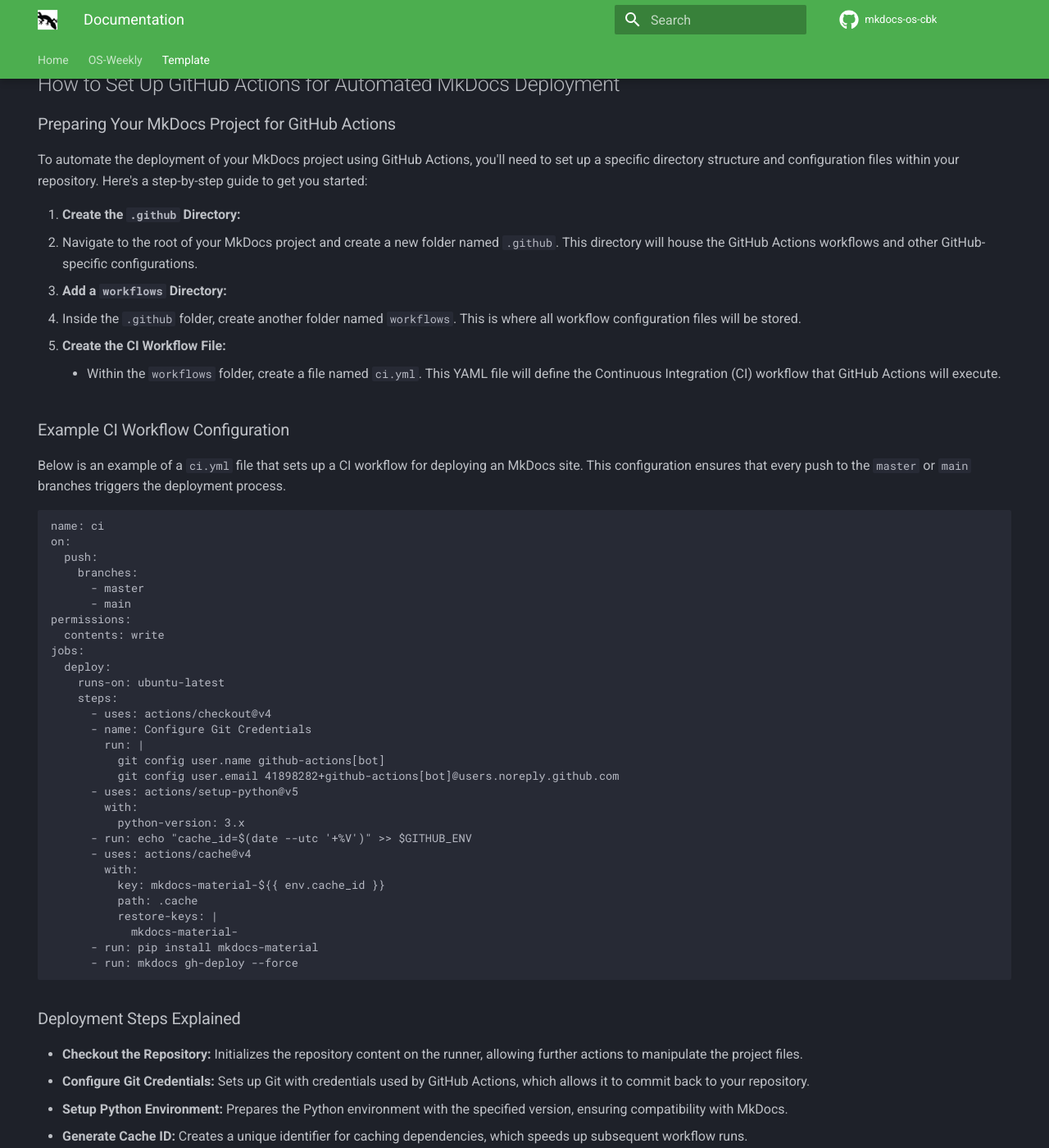
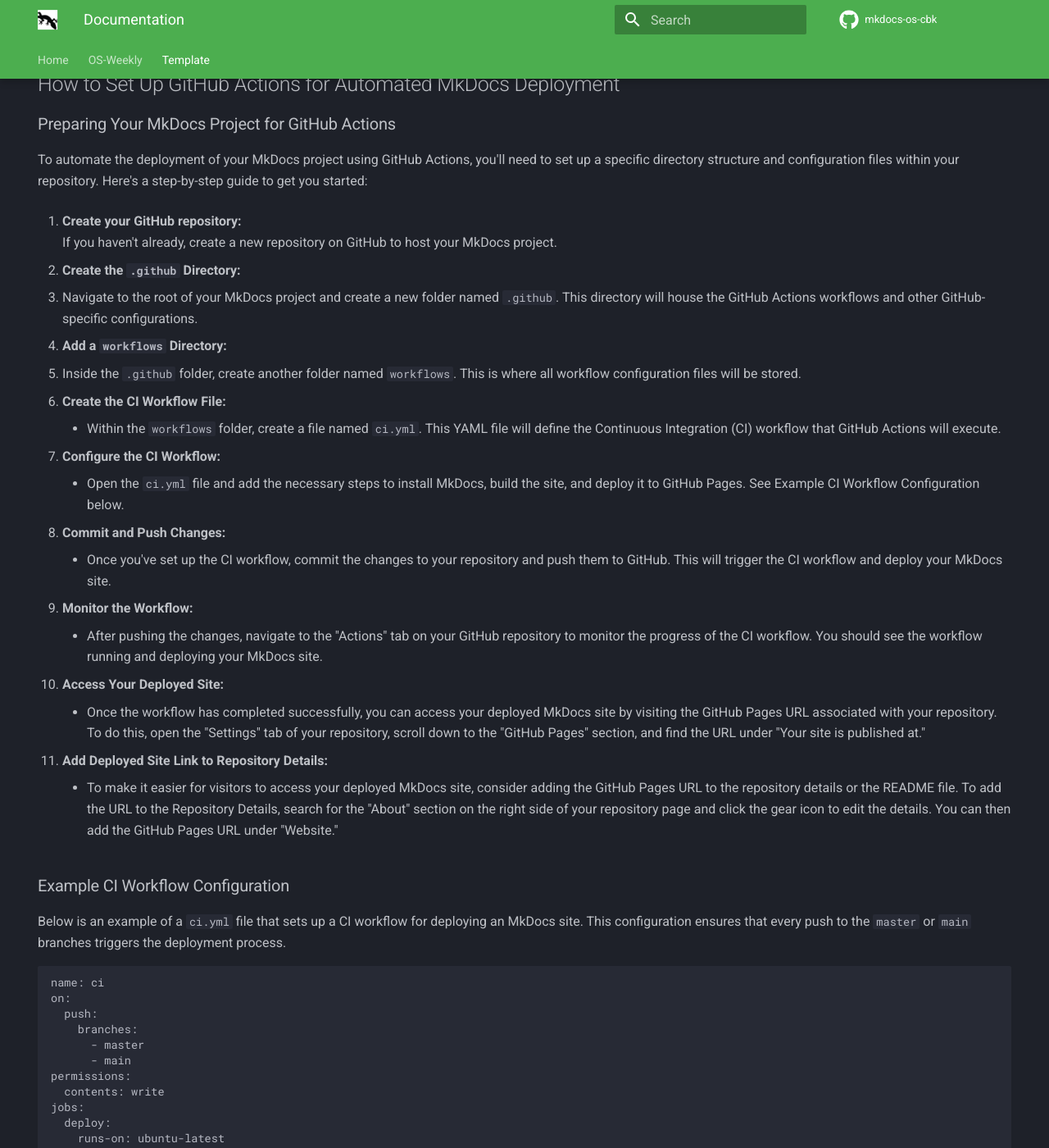
Before and after one commit to dimashn04/mkdocs-os-cbk, an MkDocs documentation site: the page built from docs/template.md, in a window 1280 px wide and 1400 px high, scrolled down 1582 px. Shown: the whole window at 82% size. Built offline with MkDocs 1.6.1 and Material for MkDocs 9.7.7, drawn with Linux system fonts in a browser that asks for light colours; comment, search, counter and statistics services are not loaded.

Commit message:
Added more steps for deployment

```diff
--- a/docs/template.md
+++ b/docs/template.md
@@ -62,14 +62,32 @@
 
 To automate the deployment of your MkDocs project using GitHub Actions, you'll need to set up a specific directory structure and configuration files within your repository. Here's a step-by-step guide to get you started:
 
-1. **Create the `.github` Directory:**
+1. **Create your GitHub repository:**
+   If you haven't already, create a new repository on GitHub to host your MkDocs project.
+
+2. **Create the `.github` Directory:**
    - Navigate to the root of your MkDocs project and create a new folder named `.github`. This directory will house the GitHub Actions workflows and other GitHub-specific configurations.
 
-2. **Add a `workflows` Directory:**
+3. **Add a `workflows` Directory:**
    - Inside the `.github` folder, create another folder named `workflows`. This is where all workflow configuration files will be stored.
 
-3. **Create the CI Workflow File:**
+4. **Create the CI Workflow File:**
     * Within the `workflows` folder, create a file named `ci.yml`. This YAML file will define the Continuous Integration (CI) workflow that GitHub Actions will execute.
+
+5. **Configure the CI Workflow:**
+    * Open the `ci.yml` file and add the necessary steps to install MkDocs, build the site, and deploy it to GitHub Pages. See Example CI Workflow Configuration below.
+
+6. **Commit and Push Changes:**
+    * Once you've set up the CI workflow, commit the changes to your repository and push them to GitHub. This will trigger the CI workflow and deploy your MkDocs site.
+
+7. **Monitor the Workflow:**
+    * After pushing the changes, navigate to the "Actions" tab on your GitHub repository to monitor the progress of the CI workflow. You should see the workflow running and deploying your MkDocs site.
+
+8. **Access Your Deployed Site:**
+    * Once the workflow has completed successfully, you can access your deployed MkDocs site by visiting the GitHub Pages URL associated with your repository. To do this, open the "Settings" tab of your repository, scroll down to the "GitHub Pages" section, and find the URL under "Your site is published at."
+
+9. **Add Deployed Site Link to Repository Details:**
+    * To make it easier for visitors to access your deployed MkDocs site, consider adding the GitHub Pages URL to the repository details or the README file. To add the URL to the Repository Details, search for the "About" section on the right side of your repository page and click the gear icon to edit the details. You can then add the GitHub Pages URL under "Website."
 
 ### Example CI Workflow Configuration
 
```
